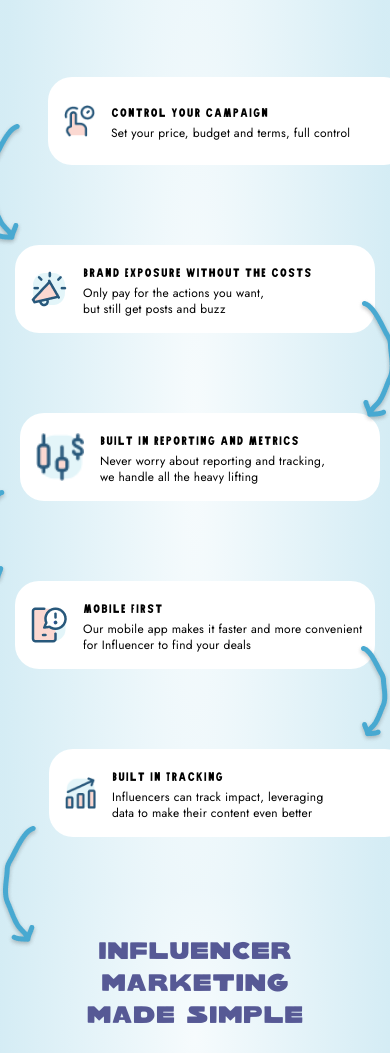
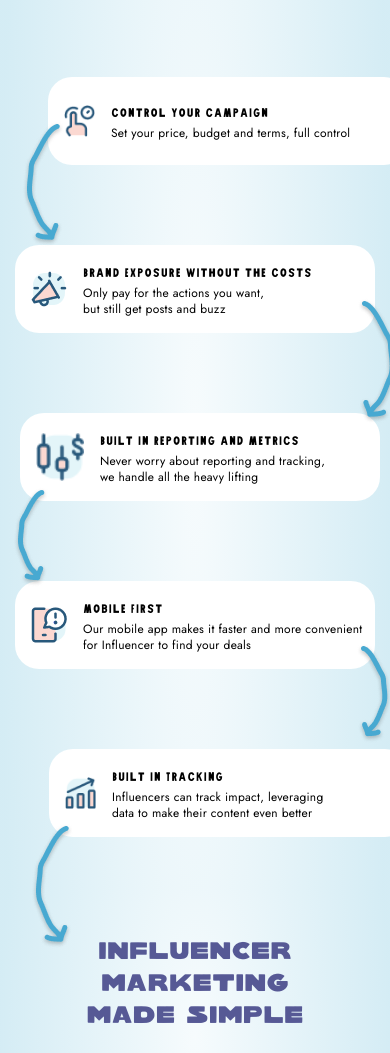
Before and after one commit to cristianccgg/clout-website, a website: page brands.html in a window 390 px wide. Shown: the part 335-1388 px from the top of the page. Drawn offline with Linux system fonts and the light colour scheme.

Commit message:
mobile updated arrows

```diff
--- a/brands.html
+++ b/brands.html
@@ -63,7 +63,7 @@
             Set your price, budget and terms, full control
           </h3>
           <img
-            class="absolute top-1/2 right-[349.5px]"
+            class="absolute top-1/2 right-[309.5px]"
             src="src/images/brands-imgs/arrow1.png"
             alt="arrow1"
           />
@@ -109,7 +109,7 @@
             we handle all the heavy lifting
           </h3>
           <img
-            class="absolute top-[58px] right-[315px]"
+            class="absolute top-[58px] right-[275px]"
             src="src/images/brands-imgs/arrow-3.png"
             alt="arrow1"
           />
@@ -159,7 +159,7 @@
             data to make their content even better
           </h3>
           <img
-            class="absolute top-[58px] right-[283px]"
+            class="absolute top-[58px] right-[250px]"
             src="src/images/brands-imgs/arrow-5.png"
             alt="arrow1"
           />
```
Also changed, not shown: src/output.css.
